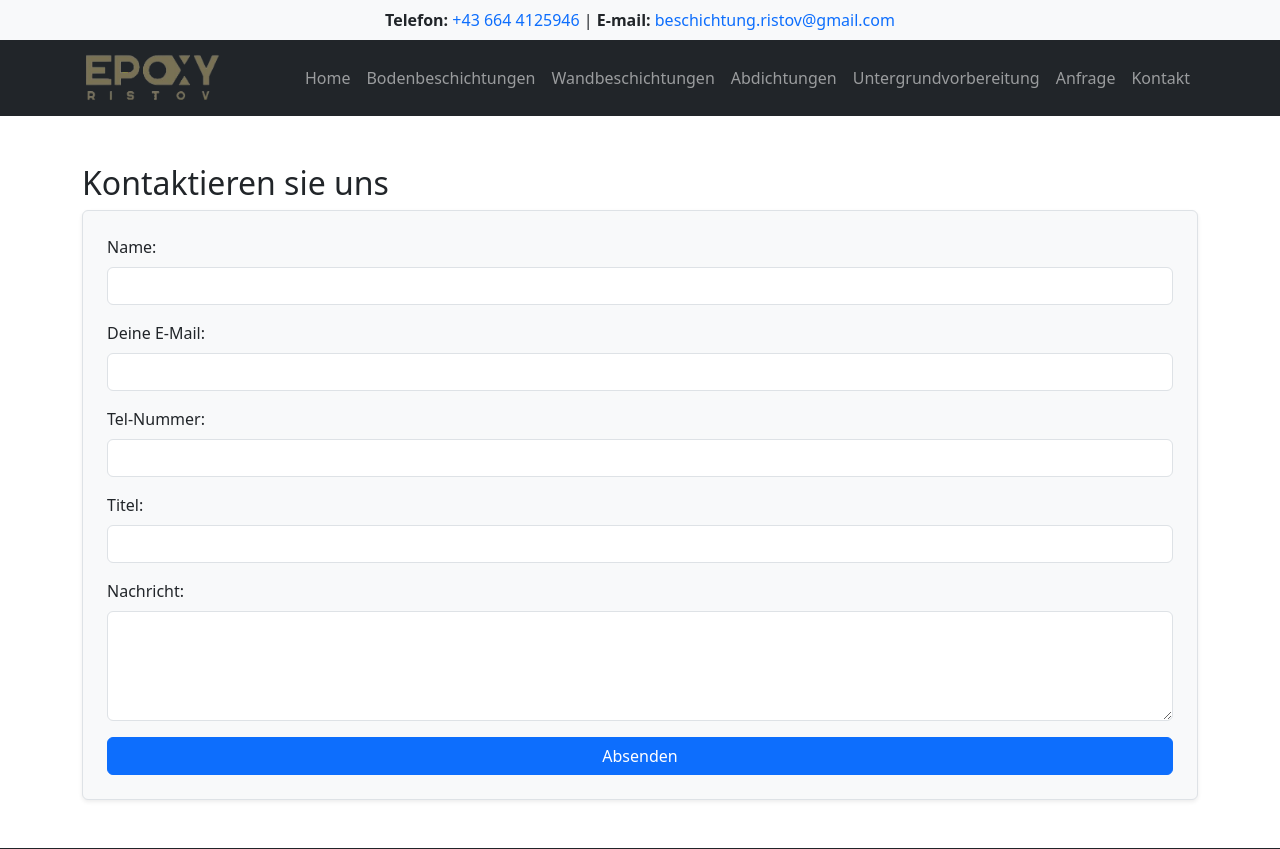
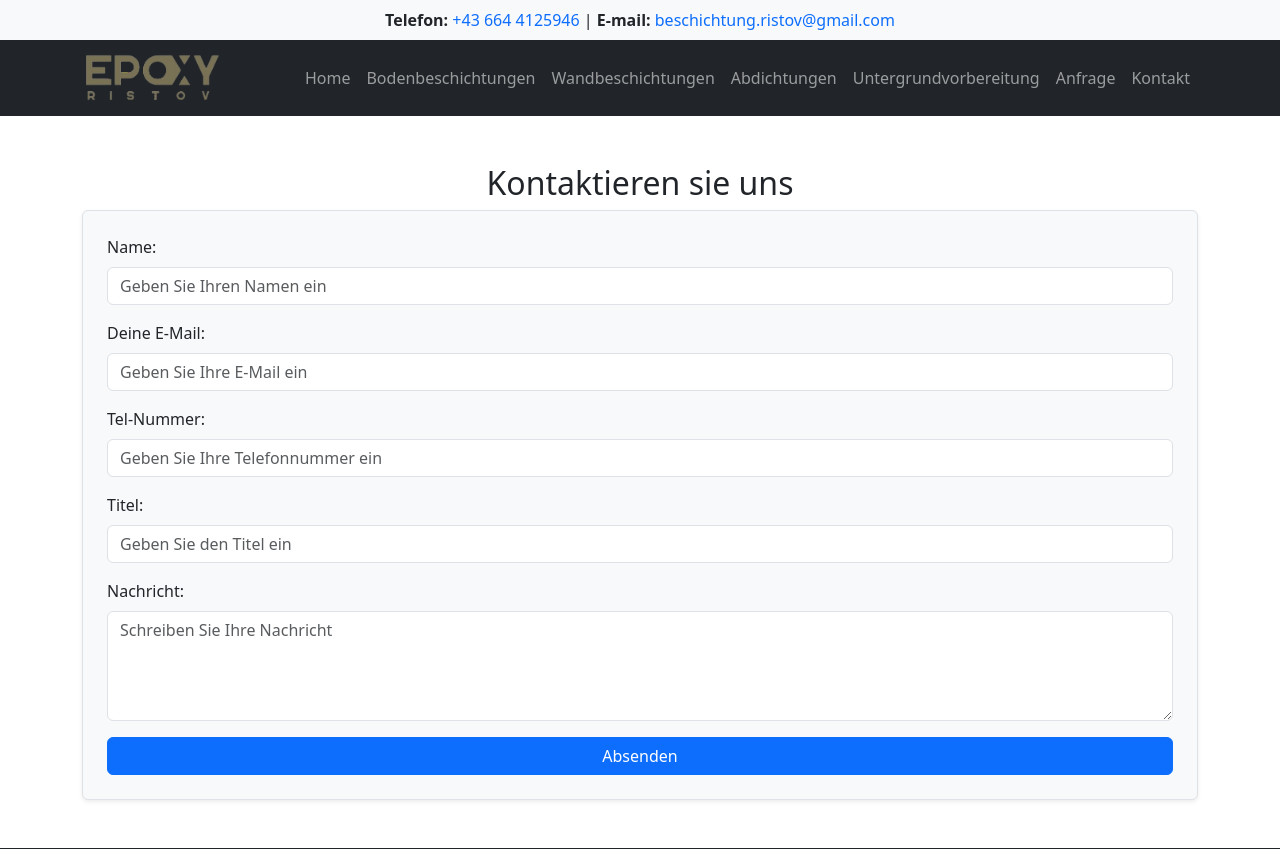
Before and after one commit to MarijanRistov/Epoxy_Ristov, a Django app: page /contact/ in a window 1280 px wide. Shown: the top 849 px of the page. Run offline with Django 5.2, Linux system fonts and the light colour scheme.

Commit message:
Update contact.html

```diff
--- a/templates/contact.html
+++ b/templates/contact.html
@@ -224,39 +224,40 @@
 
 <!-- Contact Form Section -->
 <div class="container mt-5">
-    <h2>Kontaktieren sie uns</h2>
+    <h2 class="text-center">Kontaktieren sie uns</h2>
 
     <form id="contact-form" method="post" class="bg-light p-4 border rounded shadow-sm">
         {% csrf_token %}
 
         <div class="form-group mb-3">
             <label for="name" class="form-label">Name:</label>
-            <input type="text" id="name" name="name" class="form-control" required>
+            <input type="text" id="name" name="name" class="form-control" placeholder="Geben Sie Ihren Namen ein" required>
         </div>
 
         <div class="form-group mb-3">
             <label for="email" class="form-label">Deine E-Mail:</label>
-            <input type="email" id="email" name="email" class="form-control" required>
+            <input type="email" id="email" name="email" class="form-control" placeholder="Geben Sie Ihre E-Mail ein" required>
         </div>
 
         <div class="form-group mb-3">
             <label for="telnum" class="form-label">Tel-Nummer:</label>
-            <input type="tel" id="telnum" name="telnum" class="form-control" required>
+            <input type="tel" id="telnum" name="telnum" class="form-control" placeholder="Geben Sie Ihre Telefonnummer ein" required>
         </div>
 
         <div class="form-group mb-3">
             <label for="subject" class="form-label">Titel:</label>
-            <input type="text" id="subject" name="subject" class="form-control" required>
+            <input type="text" id="subject" name="subject" class="form-control" placeholder="Geben Sie den Titel ein" required>
         </div>
 
         <div class="form-group mb-3">
             <label for="message" class="form-label">Nachricht:</label>
-            <textarea id="message" name="message" rows="4" class="form-control" required></textarea>
+            <textarea id="message" name="message" rows="4" class="form-control" placeholder="Schreiben Sie Ihre Nachricht" required></textarea>
         </div>
 
         <button type="submit" class="btn btn-primary w-100">Absenden</button>
     </form>
 </div>
+
 
 <!-- Footer -->
 <footer class="bg-dark text-white mt-5 p-4">
```
